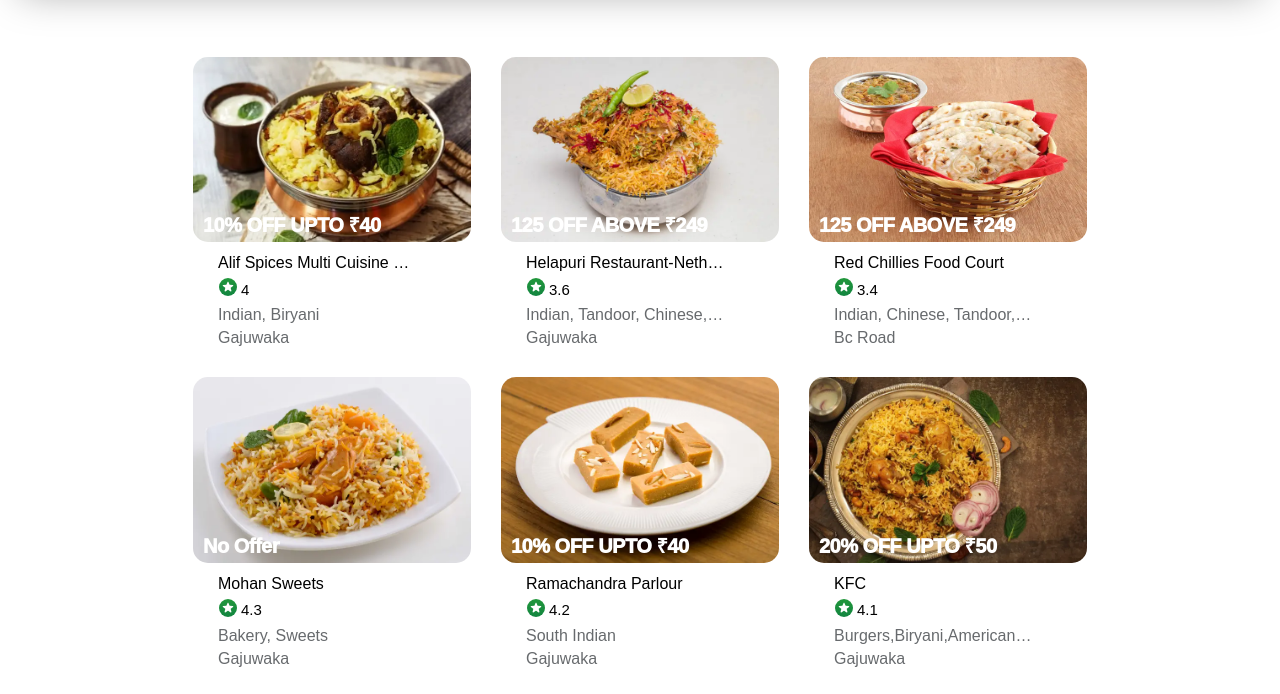
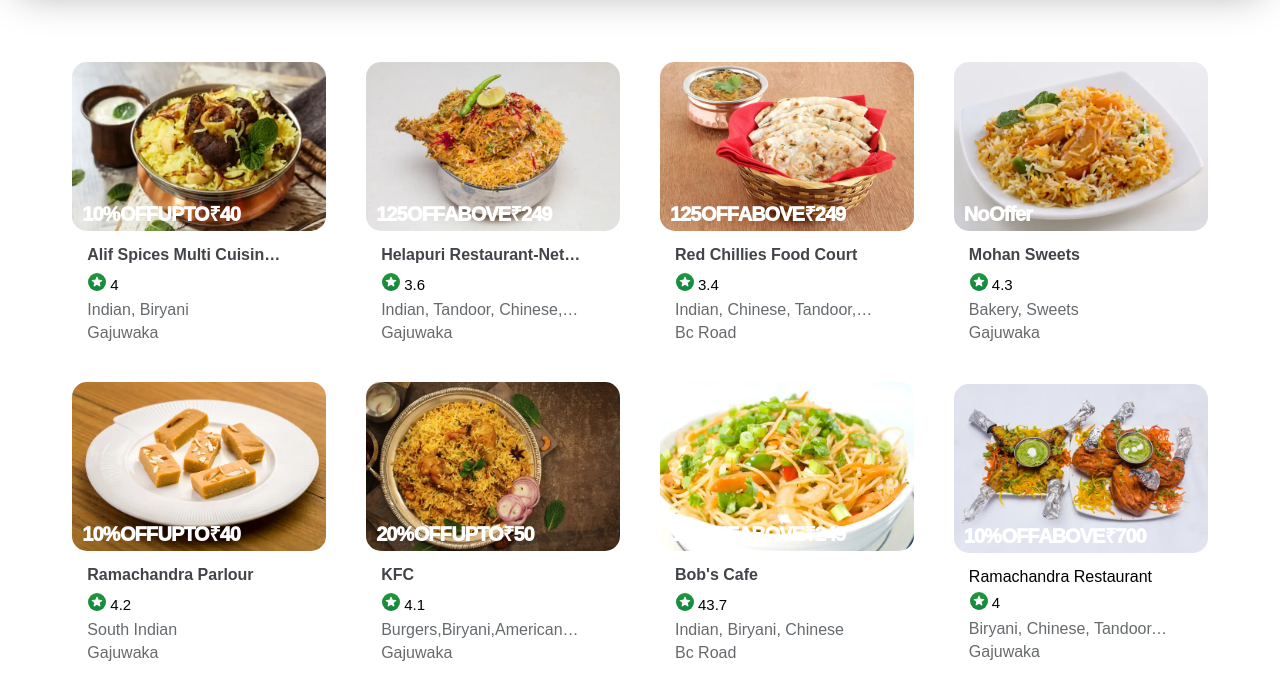
Before and after one commit to ndineshd/swiggy.com_clone, a plain HTML site: page index.html in a window 1280 px wide. Shown: the part 83-777 px from the top of the page. Drawn offline with Linux system fonts and the light colour scheme.

Commit message:
style: Add styles to web page
fixed image width and height

```diff
--- a/index.css
+++ b/index.css
@@ -120,13 +120,16 @@
 }
 
 .offerimage {
-    width: 278px;
-    height: 185.33px;
+    width: 100%;
+    height: 100%;
+    object-fit: cover;
     border-radius: 15px;
 }
 
 .container img {
-    max-width: 100%;
+    width: 253.85px;
+    height: 169.23px;
+    border-radius: 15px;
 }
 
 .container {
@@ -135,6 +138,7 @@
     max-width: 100%;
     align-items: center;
     display: grid;
+    padding: 5px 5px 5px 5px;
 }
 
 .container {
@@ -163,15 +167,20 @@
     font-weight: 1000;
     font-size: 20px;
     line-height: 22px;
-    letter-spacing: -0.5px;
+    letter-spacing: -1px;
+    word-spacing: -4px;
     overflow: hidden;
     -webkit-font-smoothing: antialiased;
     color: rgb(255, 255, 255);
 }
 
+img {
+    overflow-clip-margin: content-box;
+}
+
 .downcontainer {
     margin-top: 8px;
-    margin-left: 25px;
+    margin-left: 15px;
 }
 
 .rating {
@@ -191,6 +200,9 @@
     white-space: nowrap;
     overflow: hidden;
     text-overflow: ellipsis;
+    color: rgba(2, 6, 12, 0.75);
+    font-weight: 700;
+    line-height: 24px;
 }
 
 .recipie {
```
